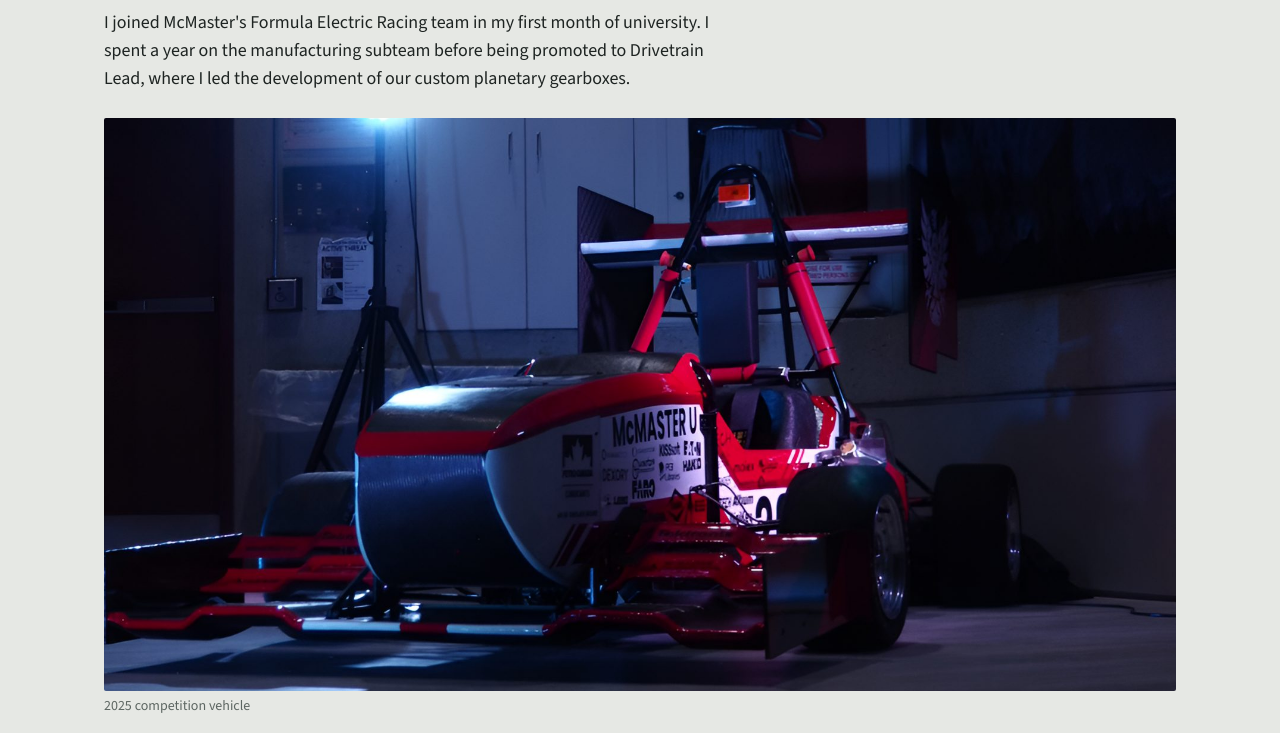
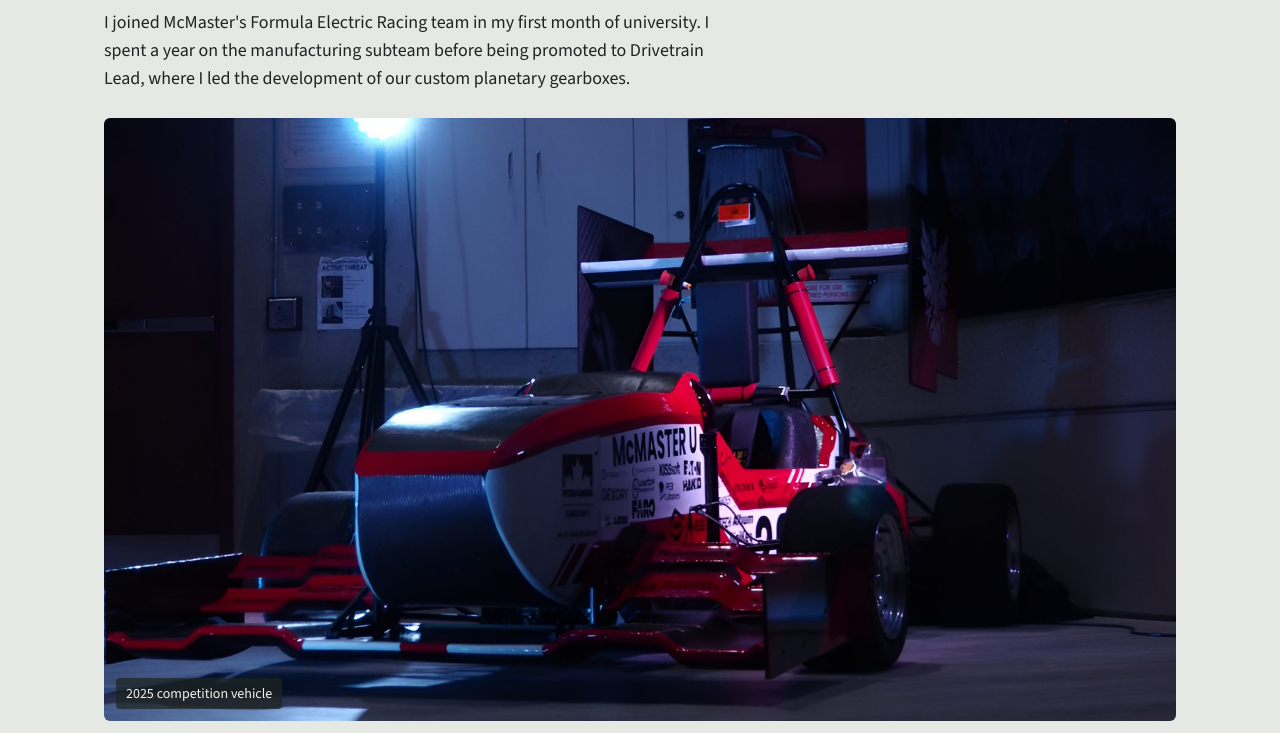
Before and after one commit to sxbt/sxbt.github.io, a plain HTML site: page index.html in a window 1280 px wide. Shown: the part 891-1624 px from the top of the page. Drawn offline with nearby package versions, Linux system fonts and the light colour scheme.

Commit message:
Restore overlay captions

```diff
--- a/index.html
+++ b/index.html
@@ -207,10 +207,6 @@ nav { background: var(--bg); backdrop-filter: none; }
 .btn:hover { color: var(--ink); }
 .head { grid-template-columns: 1fr; gap: 12px; align-items: start; margin-bottom: 26px; }
 .head p { max-width: 68ch; }
-.shot { border-radius: 0; background: transparent; overflow: visible; padding-bottom: 30px; }
-.shot img, .shot video { inset: 0 0 30px 0; height: calc(100% - 30px); border-radius: 2px; }
-.shot figcaption { position: absolute; left: 0; right: 0; bottom: 5px; max-width: none; padding: 0; border-radius: 0; background: none; color: var(--muted); font-size: 14px; white-space: nowrap; overflow: hidden; text-overflow: ellipsis; }
-.gallery { gap: 18px 14px; }
 .tl-year { color: var(--ink); }
 .tl-body li::marker { color: var(--muted); }
 </style>
```
